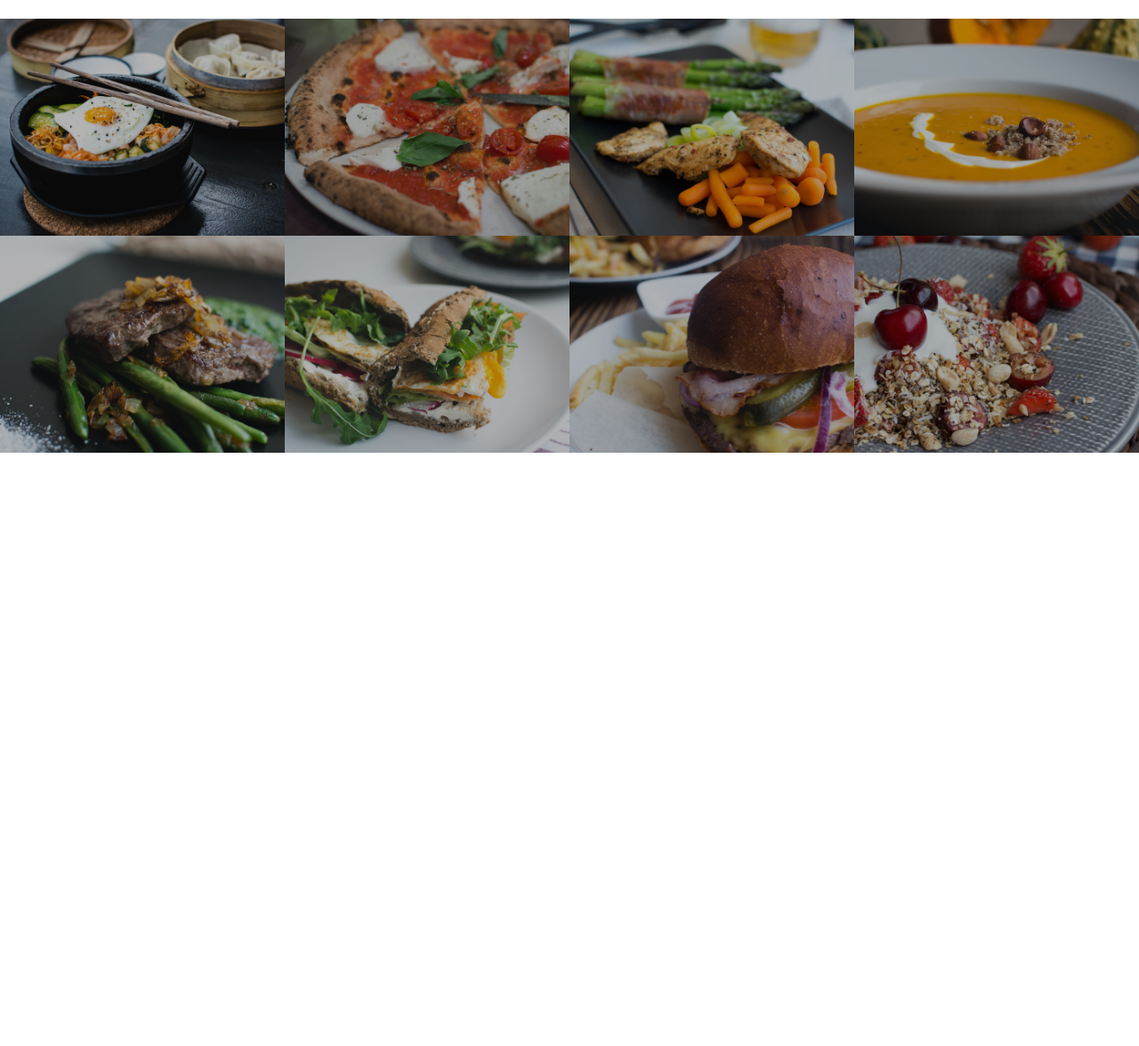
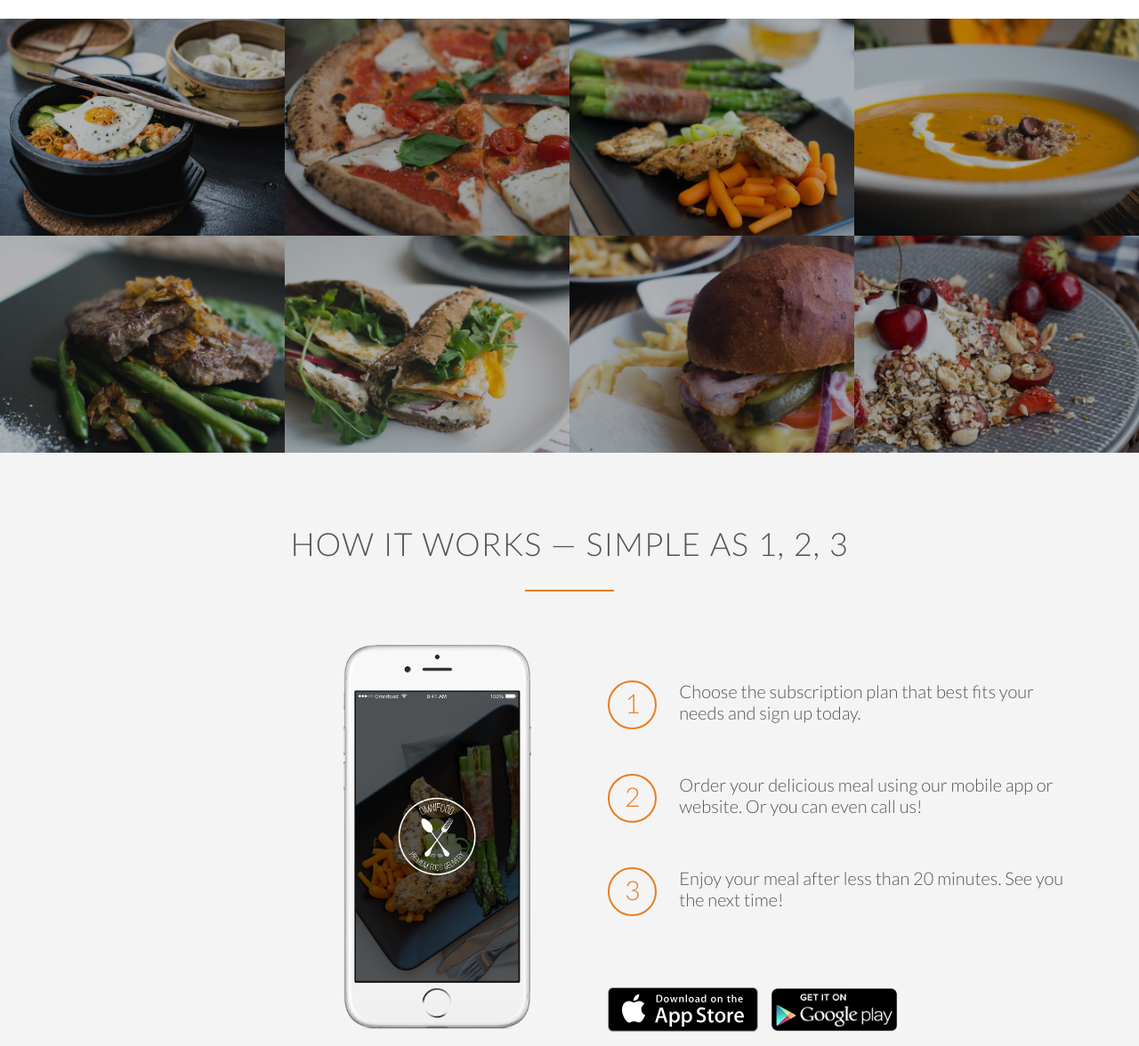
Before and after one commit to darrenji/FoodCompany, a plain HTML site: page index.html in a window 1280 px wide. Shown: the part 1427-2603 px from the top of the page at 89% size. Before the commit the page ends 1936 px from the top, so only its background shows below. Drawn offline with Linux system fonts and the light colour scheme; files whose address does not match are found by name.

Commit message:
how-it-works section finished

```diff
--- a/index.html
+++ b/index.html
@@ -114,5 +114,33 @@
                 </li>
             </ul>
         </section>
+
+        <section class="section-steps">
+            <div class="row">
+                <h2>How it works &mdash; Simple as 1, 2, 3</h2>
+            </div>
+            <div class="row">
+                <div class="col span-1-of-2 steps-box">
+                    <img src="resources/img/app-iPhone.png" alt="Omnifood app on iPhone" class="app-screen js--wp-2">
+                </div>
+                <div class="col span-1-of-2 steps-box">
+                    <div class="works-step clearfix">
+                        <div>1</div>
+                        <p>Choose the subscription plan that best fits your needs and sign up today.</p>
+                    </div>
+                    <div class="works-step clearfix">
+                        <div>2</div>
+                        <p>Order your delicious meal using our mobile app or website. Or you can even call us!</p>
+                    </div>
+                    <div class="works-step clearfix">
+                        <div>3</div>
+                        <p>Enjoy your meal after less than 20 minutes. See you the next time!</p>
+                    </div>
+
+                    <a href="#" class="btn-app"><img src="resources/img/download-app.svg" alt="App Store Button"></a>
+                    <a href="#" class="btn-app"><img src="resources/img/download-app-android.png" alt="Play Store Button"></a>
+                </div>
+            </div>
+        </section>
     </body>
 </html>
--- a/resources/css/style.css
+++ b/resources/css/style.css
@@ -19,6 +19,15 @@ html{
     font-weight: 300;
     font-size: 20px;
     text-rendering: optimizeLegibility;
+}
+
+.clearfix {zoom:1}
+.clearfix:after {
+    content: '.';
+    clear: both;
+    display: block;
+    height: 0;
+    visibility: hidden;
 }
 
 /*--------------------------------------*/
@@ -244,3 +253,54 @@ header {
     opacity: 1;
     transform: scale(1.03);
 }
+
+/*--------------------------------------*/
+/*how it works*/
+/*--------------------------------------*/
+
+.section-steps {
+    background-color: #f4f4f4;
+}
+
+.steps-box:first-child {
+    text-align: right;
+    padding-right: 3%;
+    margin-top: 30px;
+}
+
+.steps-box:last-child {
+    padding-left: 3%;
+    margin-top: 70px;
+}
+
+.app-screen {
+    width: 40%;
+}
+
+.works-step {
+    margin-bottom: 50px;
+}
+
+.works-step:last-of-type {
+     margin-bottom: 80px;
+}
+
+.works-step div {
+    color: #e67e22;
+    border: 2px solid #e67e22;
+    display: inline-block;
+    border-radius: 50%;
+    width: 55px;
+    height: 55px;
+    text-align: center;
+    padding: 5px;
+    float: left;
+    font-size: 150%;
+    margin-right: 25px;
+}
+
+.btn-app img {
+    height: 50px;
+    width: auto;
+    margin-right: 10px;
+}
```
